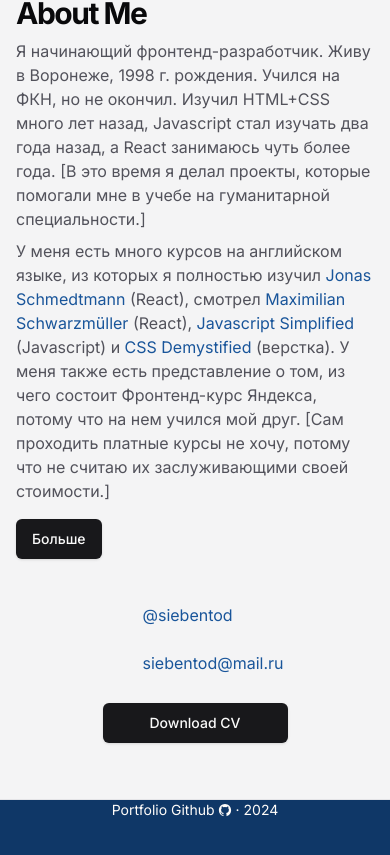
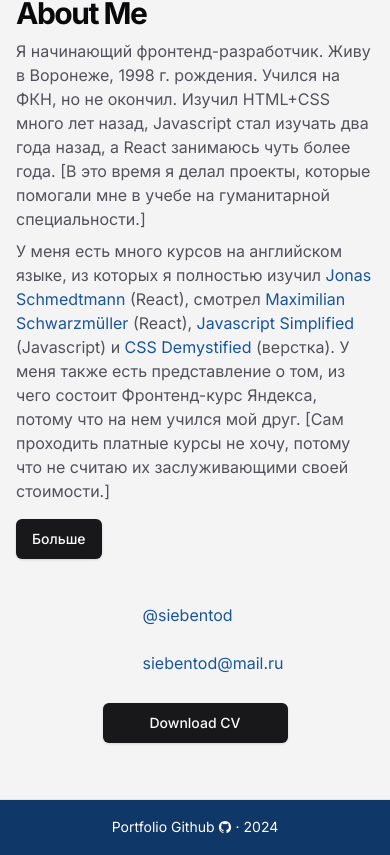
Before and after one commit to siebentod/portfolio, a Next.js app: page / in a window 390 px wide. Shown: the part 3942-4797 px from the top of the page. Built offline with nearby package versions, Linux system fonts and the light colour scheme.

Commit message:
smallfix

```diff
--- a/app/_components/Footer.jsx
+++ b/app/_components/Footer.jsx
@@ -3,8 +3,8 @@
 
 function Footer() {
   return (
-    <footer className="flex flex-col gap-2 sm:flex-row h-14 w-full shrink-0 items-center px-4 md:px-6 border-t bg-navcolor text-myyellow">
-      <nav className="mx-auto md:mr-[initial] flex gap-1 text-sm">
+    <footer className="flex flex-col gap-2 sm:flex-row h-14 w-full shrink-0 items-center px-4 md:px-6 border-t bg-navcolor text-myyellow my-auto">
+      <nav className="m-auto md:mr-[initial] flex gap-1 text-sm">
         <Link
           href="https://github.com/siebentod/portfolio"
           className="inline-flex items-center gap-0.5 justify-center hover:underline underline-offset-4"
```
